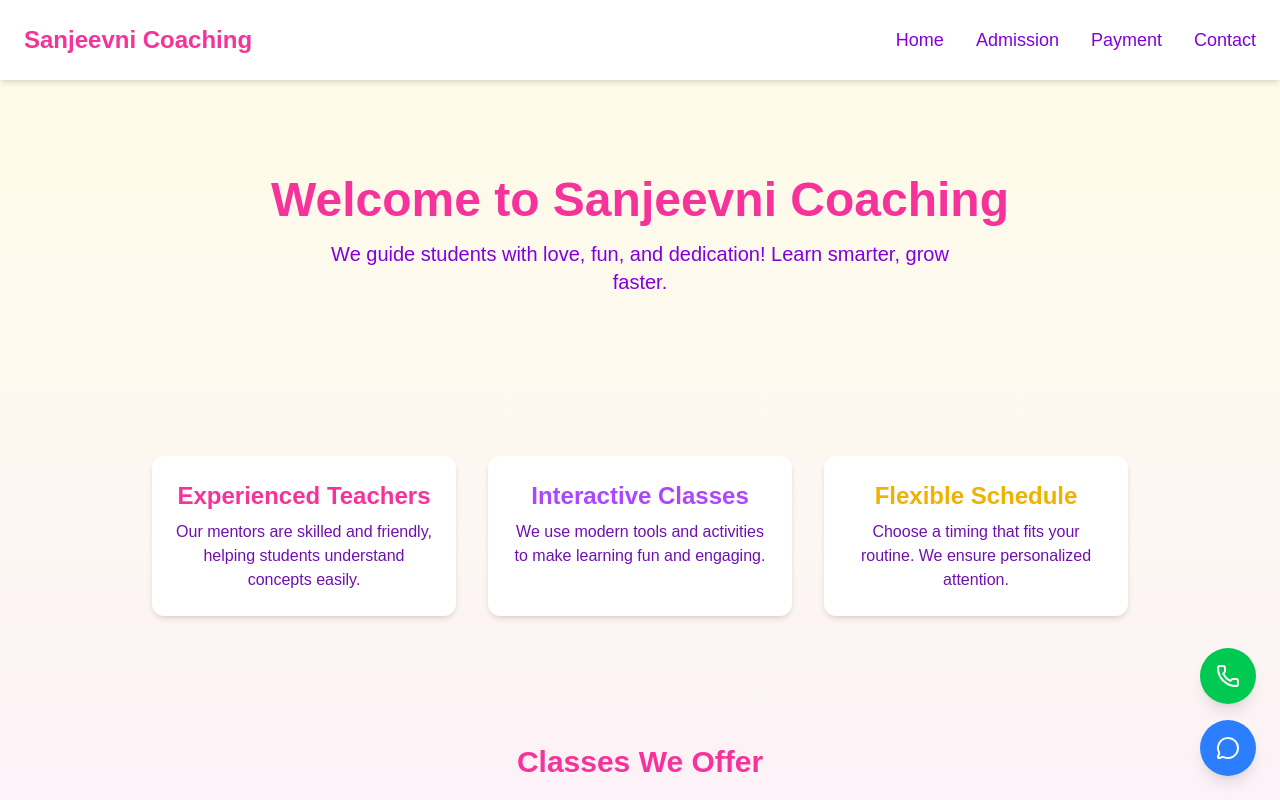
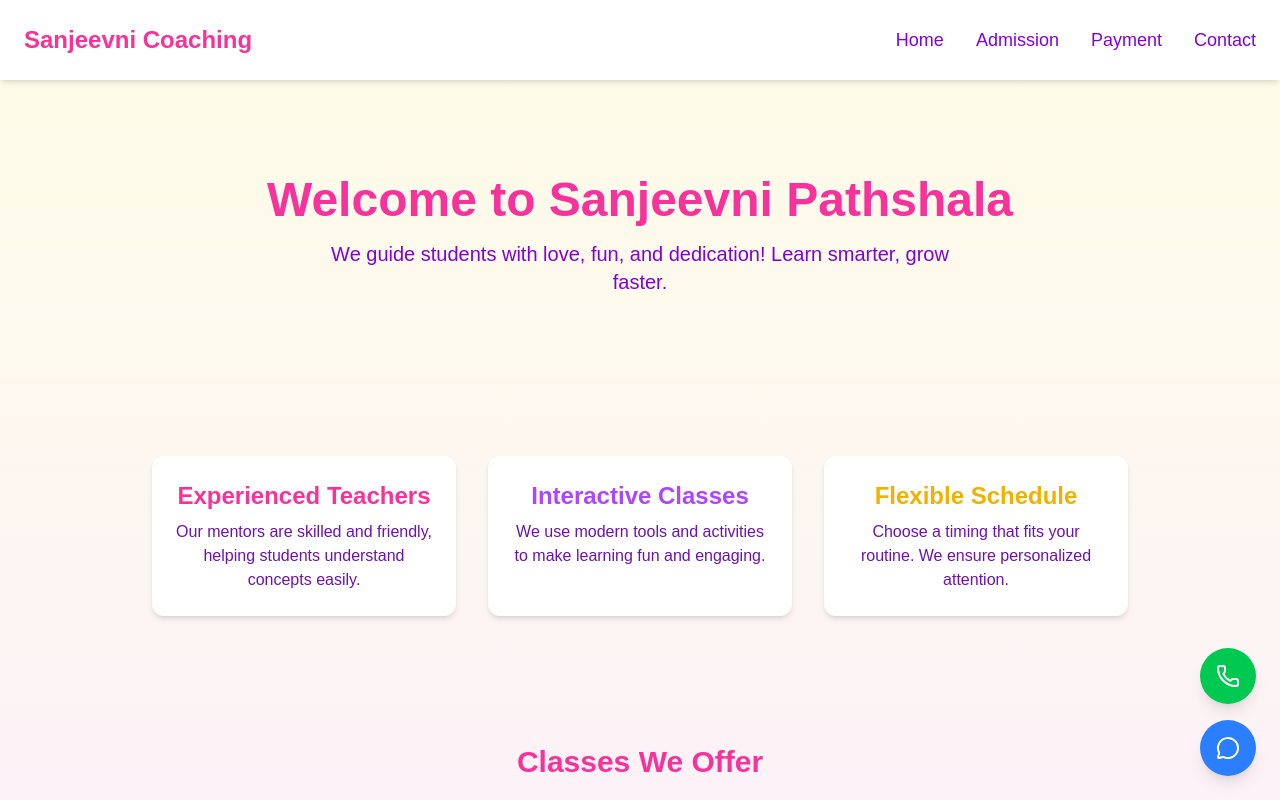
Before and after one commit to The-cyber-hunter/SanjeevniPathshala-Frontend, a Next.js app: page / in a window 1280 px wide. Shown: the top 800 px of the page. Built offline with nearby package versions, Linux system fonts and the light colour scheme.

Commit message:
changed the tittle of page

```diff
--- a/app/layout.tsx
+++ b/app/layout.tsx
@@ -3,7 +3,7 @@ import type { Metadata } from "next";
 import ClientLayoutWrapper from "./clientlayoutwrapper";
 
 export const metadata: Metadata = {
-  title: "Sanjeevni Coaching",
+  title: "Sanjeevni Pathshala",
   description: "Best coaching institute guiding students to success",
 };
 
--- a/app/page.tsx
+++ b/app/page.tsx
@@ -22,7 +22,7 @@ const HomePage: React.FC = () => {
     <div className="relative min-h-screen bg-linear-to-b from-yellow-50 via-pink-50 to-purple-50 text-purple-800">
       <section className="text-center py-24 px-4">
         <h1 className="text-4xl md:text-5xl font-extrabold text-pink-500 mb-4">
-          Welcome to Sanjeevni Coaching
+          Welcome to Sanjeevni Pathshala
         </h1>
         <p className="text-lg md:text-xl text-purple-700 max-w-2xl mx-auto">
           We guide students with love, fun, and dedication! Learn smarter, grow faster.
```
